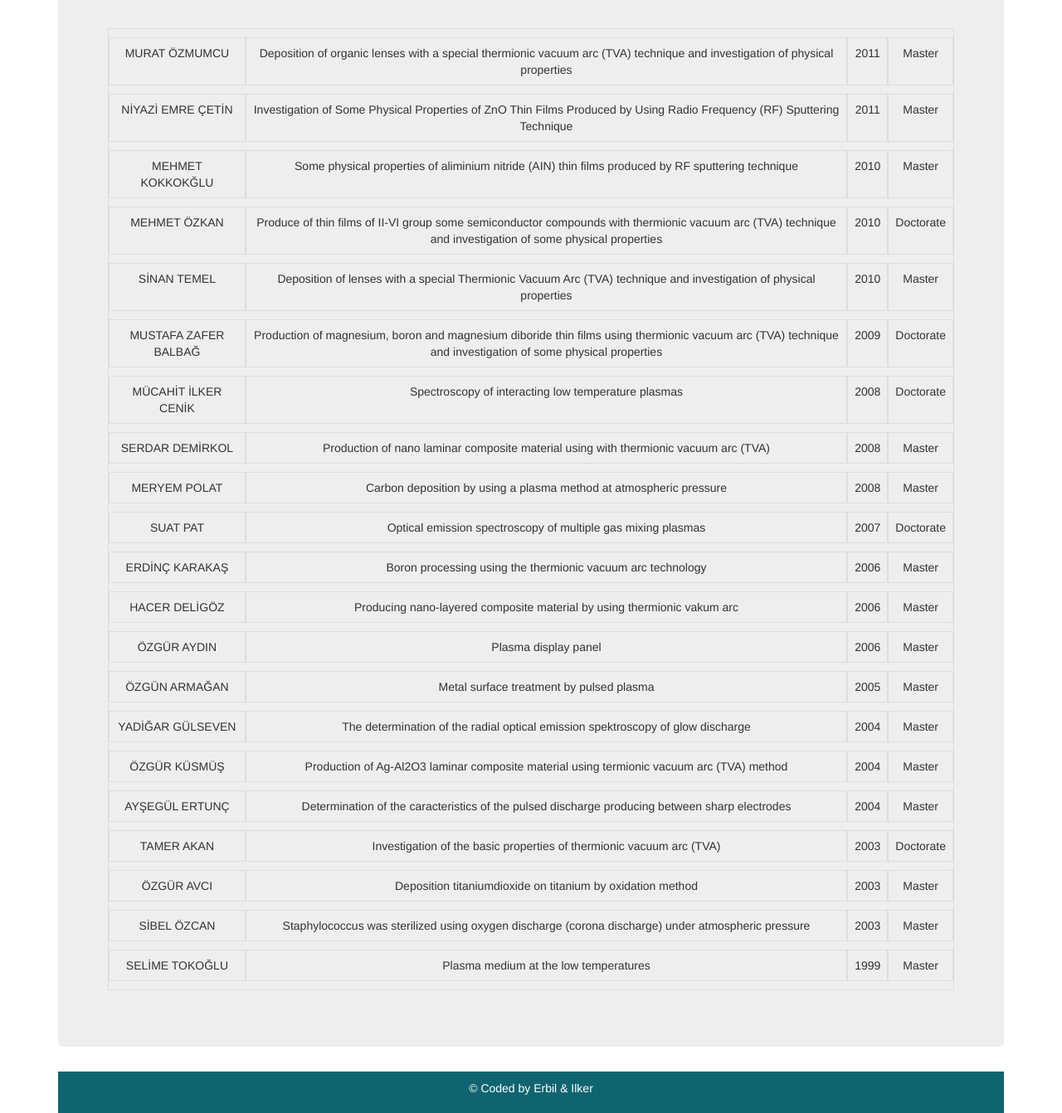
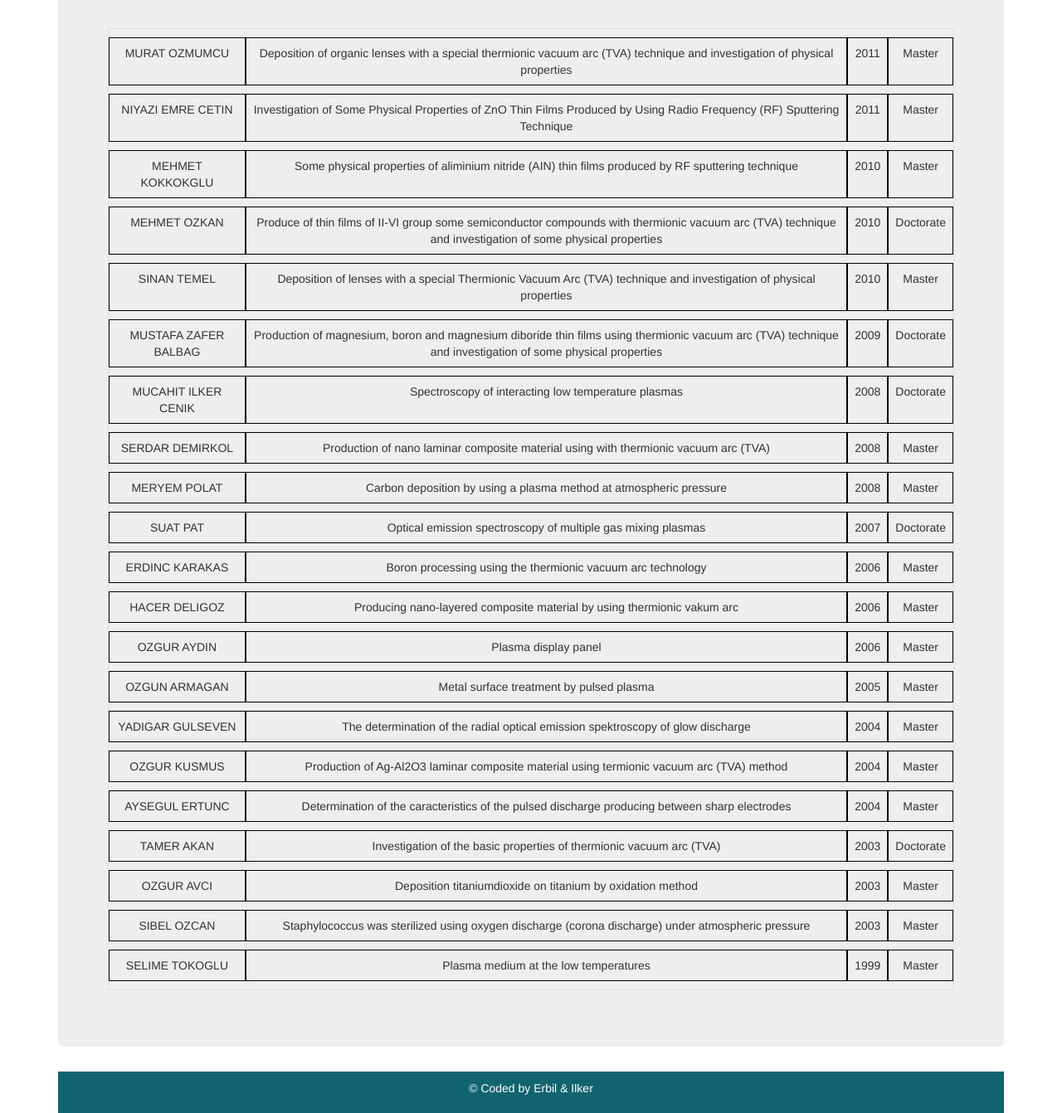
Before and after one commit to erbilsilik/lab_webpage_template, a plain HTML site: page theses.html in a window 1280 px wide. Shown: the part 274-1616 px from the top of the page at 83% size. Drawn offline with nearby package versions, Linux system fonts and the light colour scheme; some packages are replaced by stand-ins of ours.

Commit message:
almost finished

```diff
--- a/custom.css
+++ b/custom.css
@@ -28,6 +28,8 @@ h2.title {
   margin-top:35px;
   border-radius: 0px;
   border: 1px solid #106470;
+  text-indent: 30px;
+  padding-left: 20px;
 
 }
 .navbar-default .navbar-brand {
@@ -49,6 +51,7 @@ h2.title {
 }
 .navbar-default .navbar-nav > li > .dropdown-menu {
   background-color: #0c5963;
+  text-indent: 0px;
 }
 .navbar-default .navbar-nav > li > .dropdown-menu > li > a {
   color: #ffffff;
@@ -57,6 +60,7 @@ h2.title {
 .navbar-default .navbar-nav > li > .dropdown-menu > li > a:focus {
   color: #eeeeee;
   background-color: #074047;
+
 }
 .navbar-default .navbar-nav > li > .dropdown-menu > li > .divider {
   background-color: #074047;
@@ -162,6 +166,12 @@ p.bg-warning{
 	font-weight: bold;
 }
 
+p.bg-danger{
+  font-size: 16px;
+  font-family: Arial;
+  font-weight: bold;
+}*/
+
 .research {
 	background-color: #106470;
     width: %100;
@@ -192,7 +202,21 @@ h3.page {
 table {
   border-collapse: separate;
   border-spacing: 0 10px;
-  border: 1px solid black;
+  border: 0.5px solid #000000;
+}
+
+.table td {
+   text-align: center;
+}
+
+.table-bordered > thead > tr > th,
+.table-bordered > tbody > tr > th,
+.table-bordered > tfoot > tr > th,
+.table-bordered > thead > tr > td,
+.table-bordered > tbody > tr > td,
+.table-bordered > tfoot > tr > td {
+   border: 0.5px solid #000000;
+}
 }
 
 h3.galtext {
@@ -214,3 +238,7 @@ div#footer {
     color: white;
     background-color: #800000;
 }
+
+.list-group-item {
+  text-align: justify;
+}
--- a/theses.html
+++ b/theses.html
@@ -44,55 +44,55 @@
   <table class="table table-bordered">
     <tbody>
       <tr>
-        <td>MURAT ÖZMUMCU</td>
+        <td>MURAT OZMUMCU</td>
         <td>Deposition of organic lenses with a special thermionic vacuum arc (TVA) technique and investigation of physical properties</td>
         <td>2011</td>
         <td>Master</td>
       </tr>
     <tr>
-       <td>NİYAZİ EMRE ÇETİN</td>
+       <td>NIYAZI EMRE CETIN</td>
         <td> Investigation of Some Physical Properties of ZnO Thin Films Produced by Using Radio Frequency (RF) Sputtering Technique </td>
         <td>2011</td>
         <td>Master</td>
       </tr>
 
         <tr>
-       <td>MEHMET KOKKOKĞLU</td>
+       <td>MEHMET KOKKOKGLU</td>
         <td> Some physical properties of aliminium nitride (AIN) thin films produced by RF sputtering technique </td>
         <td>2010</td>
         <td>Master</td>
       </tr>
 
         <tr>
-       <td>MEHMET ÖZKAN</td>
+       <td>MEHMET OZKAN</td>
         <td> Produce of thin films of II-VI group some semiconductor compounds with thermionic vacuum arc (TVA) technique and investigation of some physical properties </td>
         <td>2010</td>
         <td>Doctorate</td>
       </tr>
 
        <tr>
-       <td>SİNAN TEMEL</td>
+       <td>SINAN TEMEL</td>
         <td> Deposition of lenses with a special Thermionic Vacuum Arc (TVA) technique and investigation of physical properties </td>
         <td>2010</td>
         <td>Master</td>
       </tr>
 
         <tr>
-       <td>MUSTAFA ZAFER BALBAĞ</td>
+       <td>MUSTAFA ZAFER BALBAG</td>
         <td> Production of magnesium, boron and magnesium diboride thin films using thermionic vacuum arc (TVA) technique and investigation of some physical properties </td>
         <td>2009</td>
         <td>Doctorate</td>
       </tr>
 
        <tr>
-       <td>MÜCAHİT İLKER CENİK</td>
+       <td>MUCAHIT ILKER CENIK</td>
         <td> Spectroscopy of interacting low temperature plasmas </td>
         <td>2008</td>
         <td>Doctorate</td>
       </tr>
 
         <tr>
-       <td>SERDAR DEMİRKOL</td>
+       <td>SERDAR DEMIRKOL</td>
         <td> Production of nano laminar composite material using with thermionic vacuum arc (TVA) </td>
         <td>2008</td>
         <td>Master</td>
@@ -113,49 +113,49 @@
       </tr>
 
        <tr>
-       <td>ERDİNÇ KARAKAŞ</td>
+       <td>ERDINC KARAKAS</td>
         <td> Boron processing using the thermionic vacuum arc technology </td>
         <td>2006</td>
         <td>Master</td>
       </tr>
 
         <tr>
-       <td>HACER DELİGÖZ</td>
+       <td>HACER DELIGOZ</td>
         <td>Producing nano-layered composite material by using thermionic vakum arc </td>
         <td>2006</td>
         <td>Master</td>
       </tr>
 
          <tr>
-       <td>ÖZGÜR AYDIN</td>
+       <td>OZGUR AYDIN</td>
         <td>Plasma display panel </td>
         <td>2006</td>
         <td>Master</td>
       </tr>
 
       <tr>
-       <td>ÖZGÜN ARMAĞAN</td>
+       <td>OZGUN ARMAGAN</td>
         <td>Metal surface treatment by pulsed plasma</td>
         <td>2005</td>
         <td>Master</td>
       </tr>
 
            <tr>
-       <td>YADİĞAR GÜLSEVEN</td>
+       <td>YADIGAR GULSEVEN</td>
         <td>The determination of the radial optical emission spektroscopy of glow discharge</td>
         <td>2004</td>
         <td>Master</td>
       </tr>
 
        <tr>
-       <td>ÖZGÜR KÜSMÜŞ</td>
+       <td>OZGUR KUSMUS</td>
         <td>Production of Ag-Al2O3 laminar composite material using termionic vacuum arc (TVA) method</td>
         <td>2004</td>
         <td>Master</td>
       </tr>
 
        <tr>
-       <td>AYŞEGÜL ERTUNÇ</td>
+       <td>AYSEGUL ERTUNC</td>
         <td>Determination of the caracteristics of the pulsed discharge producing between sharp electrodes</td>
         <td>2004</td>
         <td>Master</td>
@@ -169,21 +169,21 @@
       </tr>
 
        <tr>
-       <td>ÖZGÜR AVCI</td>
+       <td>OZGUR AVCI</td>
         <td>Deposition titaniumdioxide on titanium by oxidation method</td>
         <td>2003</td>
         <td>Master</td>
       </tr>
 
  <tr>
-       <td>SİBEL ÖZCAN</td>
+       <td>SIBEL OZCAN</td>
         <td>Staphylococcus was sterilized using oxygen discharge (corona discharge) under atmospheric pressure</td>
         <td>2003</td>
         <td>Master</td>
       </tr>
 
  <tr>
-       <td>SELİME TOKOĞLU</td>
+       <td>SELIME TOKOGLU</td>
         <td>Plasma medium at the low temperatures</td>
         <td>1999</td>
         <td>Master</td>
```
Also changed, not shown: events.html (+1 -0 lines), index.html (+2 -2 lines), news.html (+4 -0 lines), team.html (+50 -9 lines).
